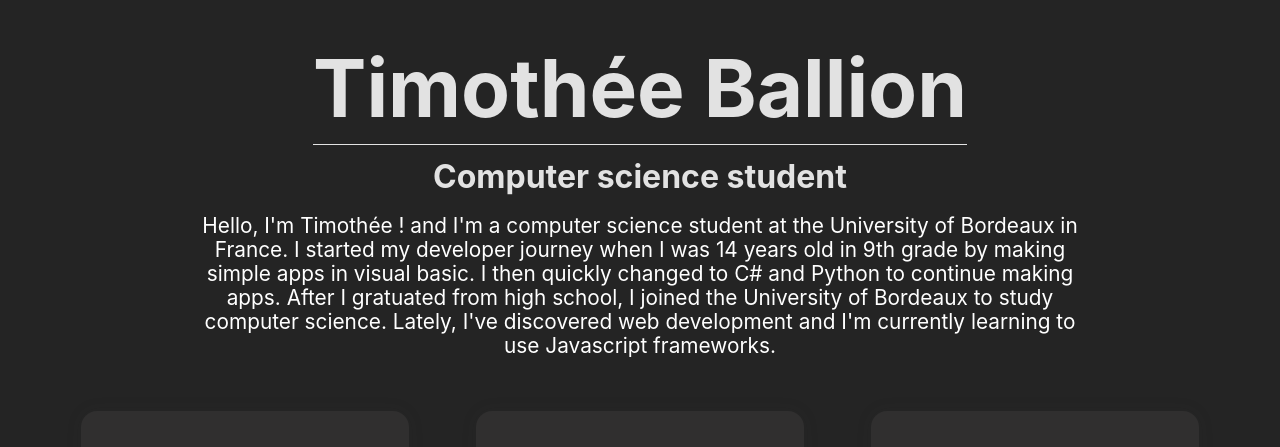
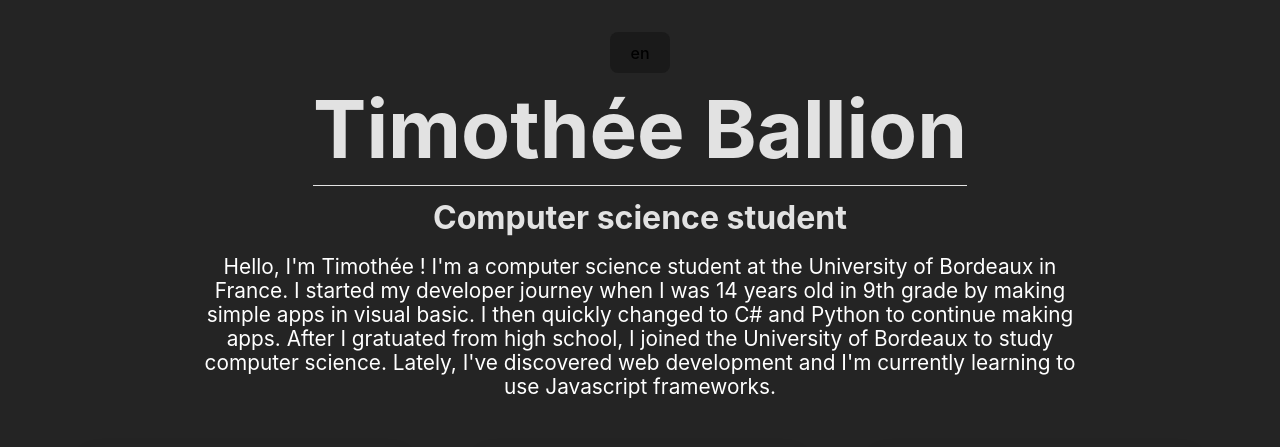
Before and after one commit to tiballion/portfolio, a React (Vite) app: page / in a window 1280 px wide. Shown: the top 447 px of the page. Built offline with nearby package versions, Linux system fonts and the light colour scheme.

Commit message:
traduction et changement de langues

```diff
--- a/src/App.jsx
+++ b/src/App.jsx
@@ -1,14 +1,26 @@
-import React from 'react'
+import React, {useState} from 'react'
 import './App.css'
 import Intro from './components/Intro'
 import Projects from './components/Projects'
 import Calendar from './components/Calendar'
 
 function App() {
+
+  const [lang, setLang] = useState('en')
+
+  const switchLang = () => {
+    if (lang === 'en') {
+      setLang('fr')
+    } else {
+      setLang('en')
+    }
+  }
+
   return (
     <>
+      <button onClick={switchLang}>{lang}</button>
       <div className="App">
-        <Intro />
+        <Intro lang={lang}/>
         <Projects />
         <Calendar />
       </div>
--- a/src/components/Intro.jsx
+++ b/src/components/Intro.jsx
@@ -1,20 +1,18 @@
 import React from 'react';
-
+import translation  from '../data/translation';
 import './styles/intro.css';
 
 
-function Intro() {
+function Intro( {lang} ) {
   return (
     <div className='Intro'>
       <h1 className="App-header">Timothée Ballion</h1>
-      <h2 className="App-subheader">Computer science student</h2>
+      <h2 className="App-subheader">
+        {lang === 'en' ? translation.en.header : translation.fr.header}
+      </h2>
       <div className="App-content">
         <p>
-            Hello, I'm Timothée ! and I'm a computer science student at the University of Bordeaux in France.
-            I started my developer journey when I was 14 years old in 9th grade by making simple apps in visual basic.
-            I then quickly changed to C# and Python to continue making apps.
-            After I gratuated from high school, I joined the University of Bordeaux to study computer science.
-            Lately, I've discovered web development and I'm currently learning to use Javascript frameworks.
+          {lang === 'en' ? translation.en.bio : translation.fr.bio}
         </p>
       </div>
     </div>
--- /dev/null
+++ b/src/data/translation.js
@@ -0,0 +1,10 @@
+export default {
+    en: {
+        'bio' : "Hello, I'm Timothée ! I'm a computer science student at the University of Bordeaux in France. I started my developer journey when I was 14 years old in 9th grade by making simple apps in visual basic. I then quickly changed to C# and Python to continue making apps. After I gratuated from high school, I joined the University of Bordeaux to study computer science. Lately, I've discovered web development and I'm currently learning to use Javascript frameworks.",
+        'header' : "Computer science student",
+    },
+    fr: {
+        'bio' : 'Bonjour, je suis Timothée ! Je suis un édudiant a l\'Université de Bordeaux en France. J\'ai commencé mon parcours de développeur a l\'age de 14 ans en 3ème année en faisant des applications simples en visual basic. J\'ai ensuite rapidement changé pour C# et Python pour continuer a faire des applications. Après avoir obtenu mon baccalauréat, j\'ai rejoint l\'Université de Bordeaux pour étudier l\'informatique. J\'ai récemment découvert le développement web et je suis actuellement en train d\'apprendre a utiliser des frameworks Javascript.',
+        'header' : 'Étudiant en informatique',
+    }
+}
```
